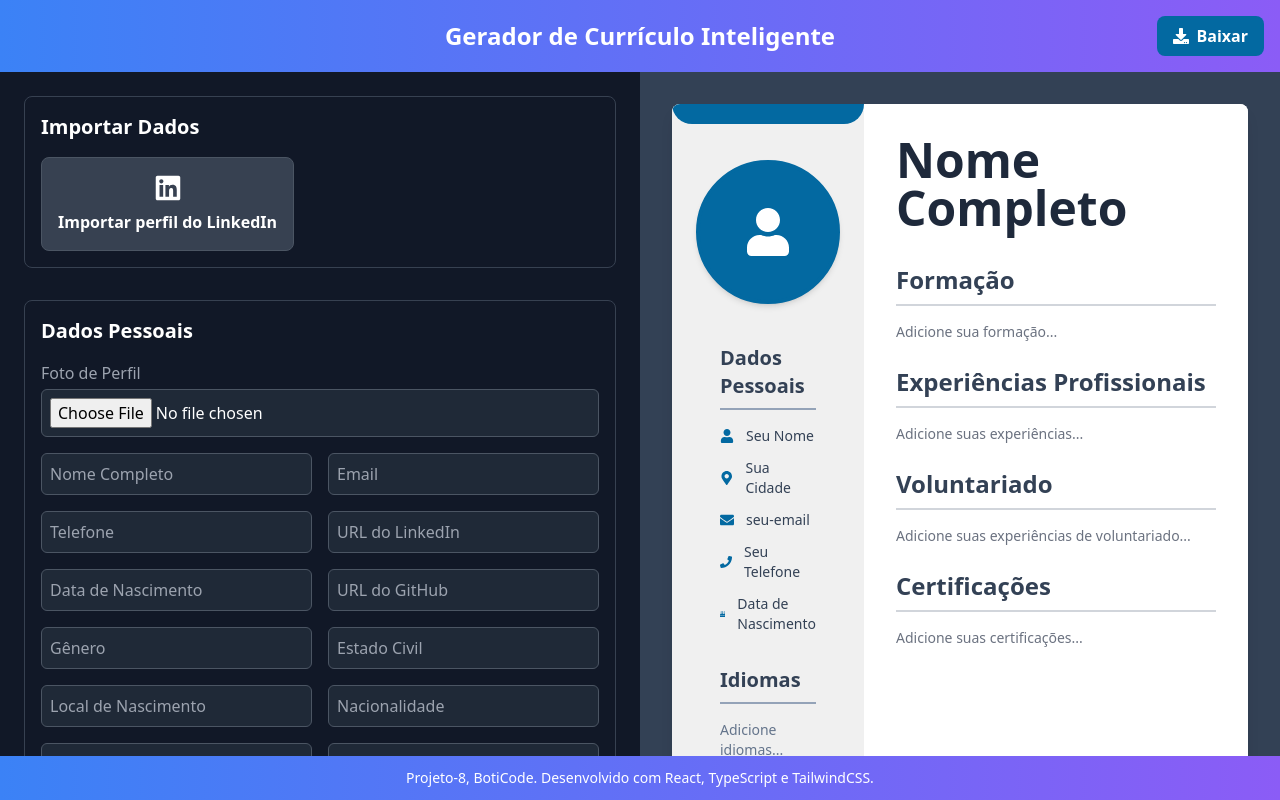
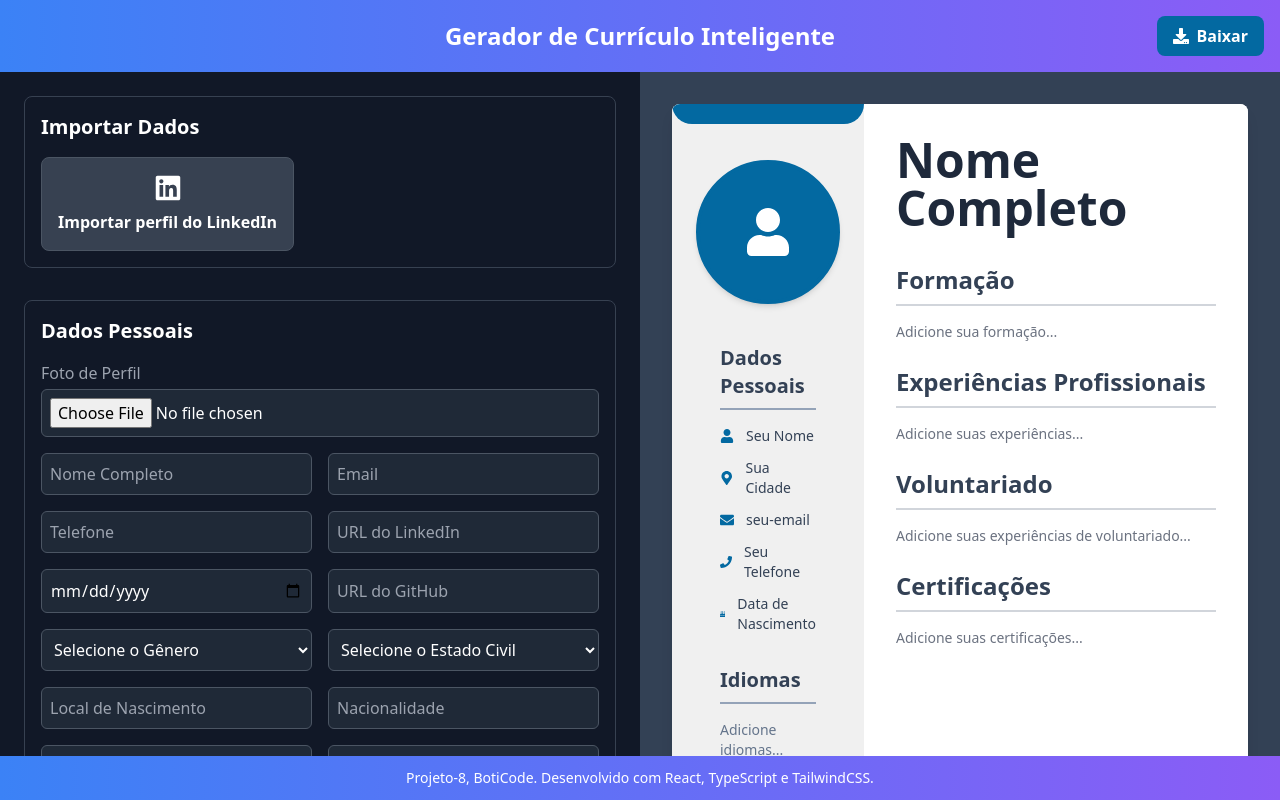
Before and after one commit to rayssalvex/Projeto_8, a React (Vite) app: page / in a window 1280 px wide. Built offline with nearby package versions, Linux system fonts and the light colour scheme.

Commit message:
changepessoais

```diff
--- a/src/components/PersonalDataForm.tsx
+++ b/src/components/PersonalDataForm.tsx
@@ -35,12 +35,13 @@ const PersonalDataForm: React.FC<Props> = ({ personalInfo, setResumeData }) => {
   const inputClasses = "bg-gray-800 border border-gray-600 rounded-md p-2 w-full text-white placeholder-gray-400 focus:outline-none focus:ring-2 focus:ring-primary";
 
   return (
-  <div className="p-4 border border-gray-700 rounded-lg">
-    <h2 className="text-xl font-semibold mb-4 text-white">Dados Pessoais</h2>
-
+    <div className="p-4 border border-gray-700 rounded-lg">
+      <h2 className="text-xl font-semibold mb-4 text-white">Dados Pessoais</h2>
       {/* --- CAMPO ADICIONADO PARA O UPLOAD DE ARQUIVO --- */}
       <div className="mb-4">
-        <label htmlFor="photo-upload" className="block text-gray-400">Foto de Perfil</label>
+        <label htmlFor="photo-upload" className="block text-gray-400">
+          Foto de Perfil
+        </label>
         <input
           type="file"
           id="photo-upload"
@@ -50,29 +51,124 @@ const PersonalDataForm: React.FC<Props> = ({ personalInfo, setResumeData }) => {
           className="w-full mt-1 p-2 bg-gray-800 text-white border border-gray-600 rounded-md placeholder-gray-400 focus:outline-none focus:ring-2 focus:ring-primary"
         />
       </div>
+           {" "}
+      <div className="grid grid-cols-1 md:grid-cols-2 gap-4">
+               {" "}
+        {/* Cada input agora tem a propriedade 'value' conectada ao estado */}
+             {" "}
+        <input
+          name="name"
+          value={personalInfo.name}
+          onChange={handleChange}
+          placeholder="Nome Completo"
+          className={inputClasses}
+        />
+               {" "}
+        <input
+          name="email"
+          value={personalInfo.email}
+          onChange={handleChange}
+          placeholder="Email"
+          className={inputClasses}
+        />
+                       {" "}
+        <input
+          name="phone"
+          value={personalInfo.phone}
+          onChange={handleChange}
+          placeholder="Telefone"
+          className={inputClasses}
+        />
+               {" "}
+        <input
+          name="linkedin"
+          value={personalInfo.linkedin}
+          onChange={handleChange}
+          placeholder="URL do LinkedIn"
+          className={inputClasses}
+        />
+        <input
+          type="date"
+          name="dateOfBirth"
+          value={personalInfo.dateOfBirth || ""}
+          onChange={handleChange}
+          className={inputClasses}
+        />
+               {" "}
+        <input
+          name="github"
+          value={personalInfo.github}
+          onChange={handleChange}
+          placeholder="URL do GitHub"
+          className={inputClasses}
+        />
+                       {" "}
+        <select
+          name="gender"
+          value={personalInfo.gender}
 
-      <div className="grid grid-cols-1 md:grid-cols-2 gap-4">
-        {/* Cada input agora tem a propriedade 'value' conectada ao estado */}
-        <input name="name" value={personalInfo.name} onChange={handleChange} placeholder="Nome Completo" className={inputClasses} />
-        <input name="email" value={personalInfo.email} onChange={handleChange} placeholder="Email" className={inputClasses} />
-
-        <input name="phone" value={personalInfo.phone} onChange={handleChange} placeholder="Telefone" className={inputClasses} />
-        <input name="linkedin" value={personalInfo.linkedin} onChange={handleChange} placeholder="URL do LinkedIn" className={inputClasses} />
-
-        <input name="dateOfBirth" value={personalInfo.dateOfBirth} onChange={handleChange} placeholder="Data de Nascimento" className={inputClasses} />
-        <input name="github" value={personalInfo.github} onChange={handleChange} placeholder="URL do GitHub" className={inputClasses} />
-
-        <input name="gender" value={personalInfo.gender} onChange={handleChange} placeholder="Gênero" className={inputClasses} />
-        <input name="civilStatus" value={personalInfo.civilStatus} onChange={handleChange} placeholder="Estado Civil" className={inputClasses} />
-
-        <input name="placeOfBirth" value={personalInfo.placeOfBirth} onChange={handleChange} placeholder="Local de Nascimento" className={inputClasses} />
-        <input name="nationality" value={personalInfo.nationality} onChange={handleChange} placeholder="Nacionalidade" className={inputClasses} />
-
-        <input name="website" value={personalInfo.website} onChange={handleChange} placeholder="Website" className={inputClasses} />
-        <input name="customField" value={personalInfo.customField} onChange={handleChange} placeholder="Campo Personalizado (Ex: Portfólio)" className={inputClasses} />
-      </div>
-    </div>
-  );
+          className={inputClasses}
+        >
+          <option value="" disabled>
+            Selecione o Gênero
+          </option>
+          <option value="masculino">Masculino</option>
+          <option value="feminino">Feminino</option>
+          <option value="nao-binario">Não Binário</option>
+          <option value="prefiro-nao-informar">Prefiro não informar</option>
+        </select>
+               {" "}
+        <select
+          name="civilStatus"
+          value={personalInfo.civilStatus}
+          className={inputClasses}
+        >
+          <option value="" disabled>
+            Selecione o Estado Civil
+          </option>{" "}
+          <option value="solteiro">Solteiro(a)</option>
+          <option value="casado">Casado(a)</option>
+          <option value="divorciado">Divorciado(a)</option>
+          <option value="viuvo">Viúvo(a)</option>
+          <option value="separado">Separado(a)</option>
+        </select>
+                       {" "}
+        <input
+          name="placeOfBirth"
+          value={personalInfo.placeOfBirth}
+          onChange={handleChange}
+          placeholder="Local de Nascimento"
+          className={inputClasses}
+        />
+               {" "}
+        <input
+          name="nationality"
+          value={personalInfo.nationality}
+          onChange={handleChange}
+          placeholder="Nacionalidade"
+          className={inputClasses}
+        />
+               {" "}
+        <input
+          name="website"
+          value={personalInfo.website}
+          onChange={handleChange}
+          placeholder="Website"
+          className={inputClasses}
+        />
+               {" "}
+        <input
+          name="customField"
+          value={personalInfo.customField}
+          onChange={handleChange}
+          placeholder="Campo Personalizado (Ex: Portfólio)"
+          className={inputClasses}
+        />
+             {" "}
+      </div>
+         {" "}
+    </div>
+  );
 };
 
 export default PersonalDataForm;
```
